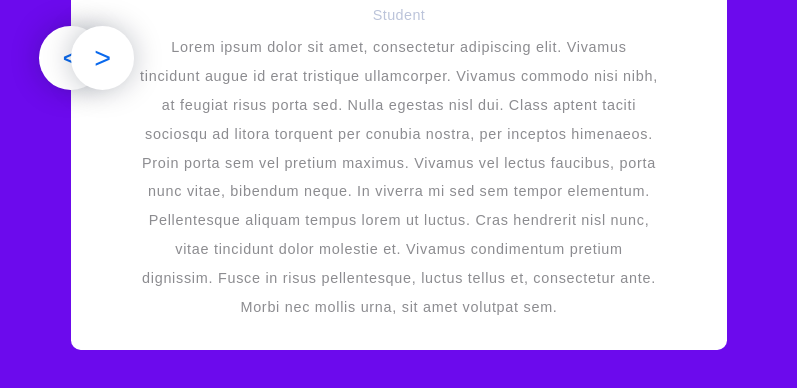
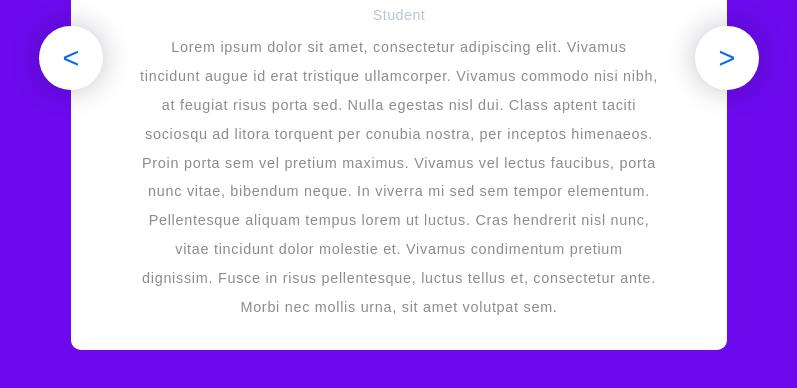
Before and after one commit to GauravKarakoti/HTML-CSS-JS, a plain HTML site: page Testimonial/index.html in a window 1280 px wide. Shown: the part 342-730 px from the top of the page, without its empty margins (241-1038 px from the left). Drawn offline with Linux system fonts and the light colour scheme.

Commit message:
. ki jgh , lgadia

```diff
--- a/Testimonial/style.css
+++ b/Testimonial/style.css
@@ -48,7 +48,7 @@ body {
 }
 
 button#next {
-    right: -1,1em;
+    right: -1.1em;
 }
 
 button#prev {
```
